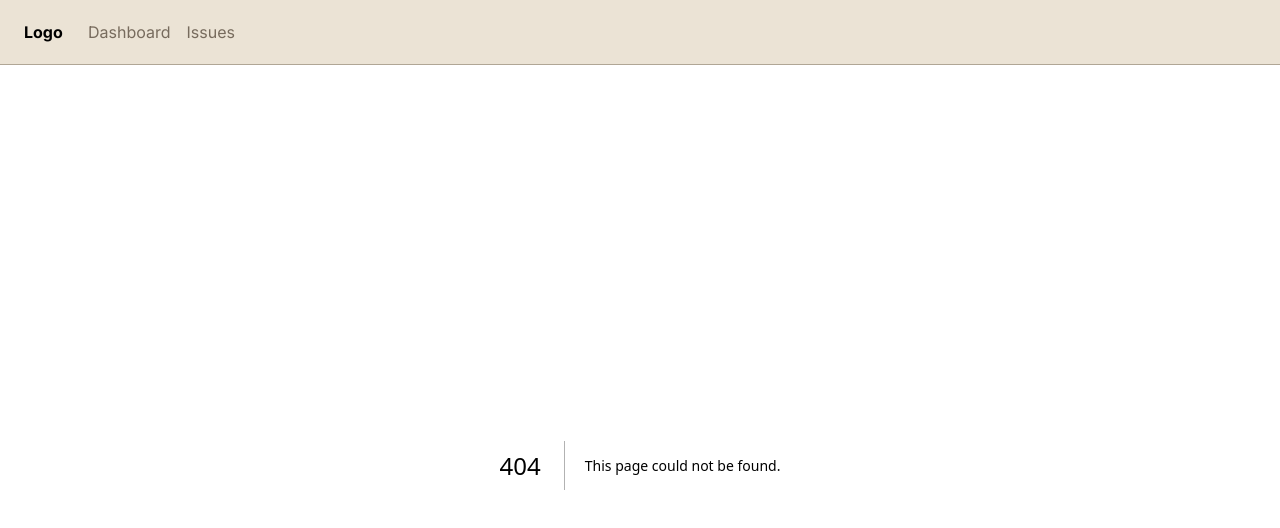
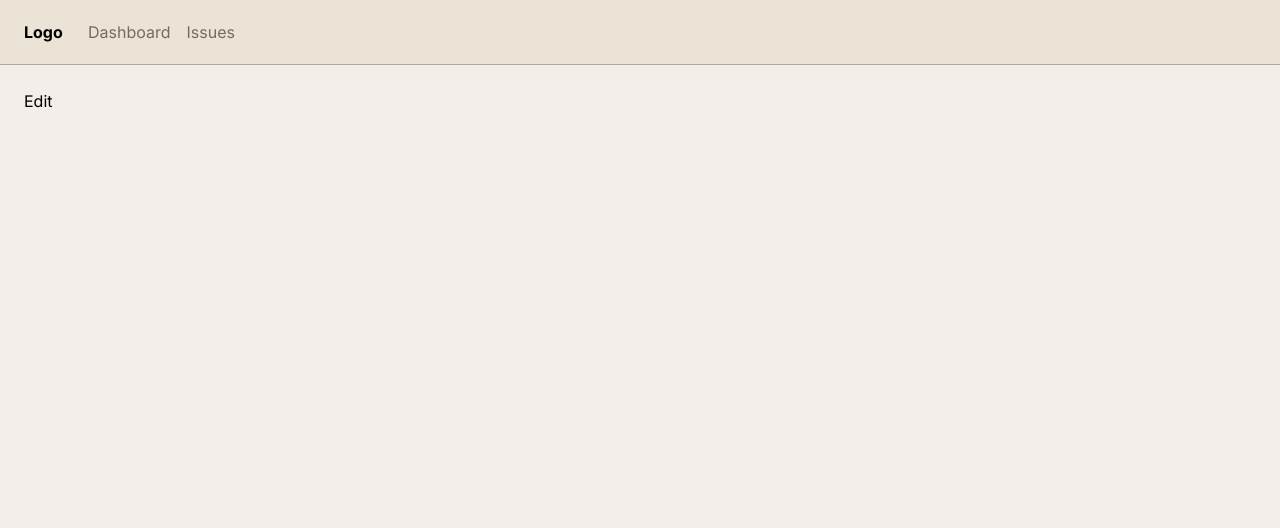
Before and after one commit to getimad/next-issue-tracker, a Next.js app: page /issues/1/edit in a window 1280 px wide. Before the commit this address had no page. Shown: the top 528 px of the page. Built offline with nearby package versions, Linux system fonts and the light colour scheme.

Commit message:
feat: Add empty EditIssuePage

```diff
--- /dev/null
+++ b/app/issues/[issueId]/edit/page.tsx
@@ -0,0 +1,3 @@
+export default function EditIssuePage() {
+  return <main className="m-6">Edit</main>;
+}
```
